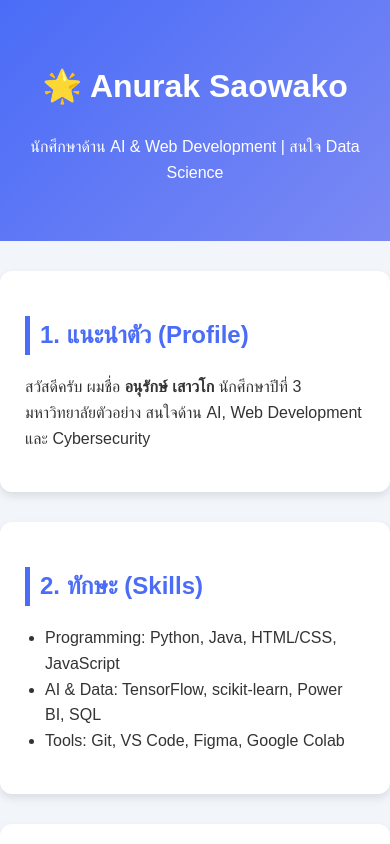
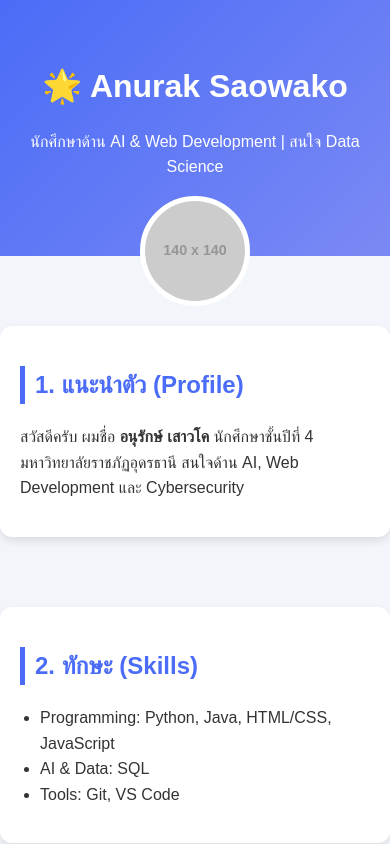
Before and after one commit to Anurak06/Anurak06.github.io, a plain HTML site: page index.html in a window 390 px wide. Shown: the top 844 px of the page. Drawn offline with Linux system fonts and the light colour scheme; placeholder pictures from the web are drawn by us.

Commit message:
Update index.html

```diff
--- a/index.html
+++ b/index.html
@@ -13,39 +13,80 @@
       color: #333;
       line-height: 1.6;
     }
+
     header {
       background: linear-gradient(135deg, #4a6cf7, #7b89f4);
       color: white;
       text-align: center;
-      padding: 40px 20px;
+      padding: 50px 20px 80px 20px;
+      position: relative;
     }
+
+    .profile-img {
+      width: 140px;
+      height: 140px;
+      border-radius: 50%;
+      object-fit: cover;
+      border: 5px solid white;
+      position: absolute;
+      bottom: -70px;
+      left: 50%;
+      transform: translateX(-50%);
+      background: white;
+    }
+
+    h1 {
+      margin-bottom: 10px;
+    }
+
     section {
       max-width: 900px;
-      margin: 30px auto;
+      margin: 90px auto 30px auto;
       background: white;
       padding: 25px;
       border-radius: 12px;
       box-shadow: 0 4px 8px rgba(0,0,0,0.1);
     }
+
     h2 {
       color: #4a6cf7;
       border-left: 5px solid #4a6cf7;
       padding-left: 10px;
     }
+
     ul { padding-left: 20px; }
     a { color: #4a6cf7; text-decoration: none; }
     a:hover { text-decoration: underline; }
+
+    @media (max-width: 600px) {
+      header { padding: 40px 10px 60px 10px; }
+      .profile-img {
+        width: 100px;
+        height: 100px;
+        bottom: -50px;
+      }
+      section {
+        margin-top: 70px;
+        padding: 20px;
+      }
+    }
   </style>
 </head>
 <body>
   <header>
     <h1>🌟 Anurak Saowako</h1>
     <p>นักศึกษาด้าน AI & Web Development | สนใจ Data Science</p>
+    <!-- 🔹 ตรงนี้คือรูปโปรไฟล์ของคุณ -->
+    <img src="https://via.placeholder.com/140" alt="Profile Photo" class="profile-img">
+    <!-- 🔸 เปลี่ยนลิงก์ด้านบนเป็นลิงก์รูปจริงของคุณ เช่น:
+         https://github.com/username.png หรือ
+         ลิงก์จาก Google Drive / Imgur -->
   </header>
 
   <section>
     <h2>1. แนะนำตัว (Profile)</h2>
-    <p>สวัสดีครับ ผมชื่อ <b>อนุรักษ์ เสาวโก</b> นักศึกษาปีที่ 3 มหาวิทยาลัยตัวอย่าง
+    <p>สวัสดีครับ ผมชื่อ <b>อนุรักษ์ เสาวโค</b>
+    นักศึกษาชั้นปีที่ 4 มหาวิทยาลัยราชภัฏอุดรธานี
     สนใจด้าน AI, Web Development และ Cybersecurity</p>
   </section>
 
@@ -53,8 +94,8 @@
     <h2>2. ทักษะ (Skills)</h2>
     <ul>
       <li>Programming: Python, Java, HTML/CSS, JavaScript</li>
-      <li>AI & Data: TensorFlow, scikit-learn, Power BI, SQL</li>
-      <li>Tools: Git, VS Code, Figma, Google Colab</li>
+      <li>AI & Data:  SQL</li>
+      <li>Tools: Git, VS Code</li>
     </ul>
   </section>
 
@@ -69,7 +110,7 @@
 
   <section>
     <h2>4. การศึกษา (Education)</h2>
-    <p>คณะวิทยาสาสตร์ สาขาวิทยาการคอมพิวเตอร์<br>
+    <p>คณะวิทยาศาสตร์ สาขาวิทยาการคอมพิวเตอร์<br>
        มหาวิทยาลัยราชภัฏอุดรธานี (2565–ปัจจุบัน)</p>
   </section>
 
```
